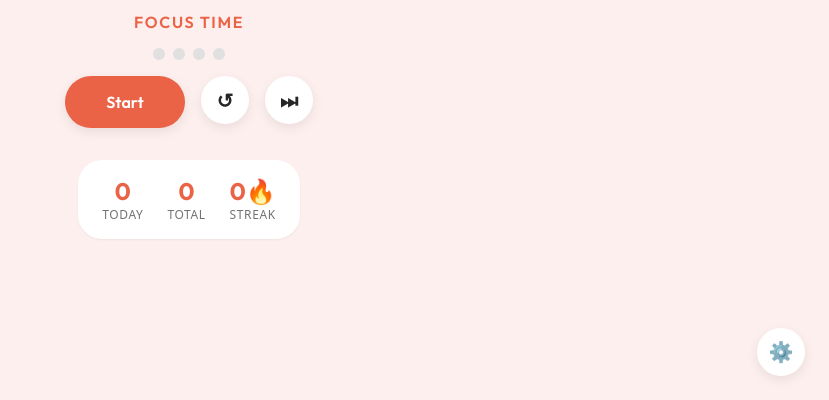
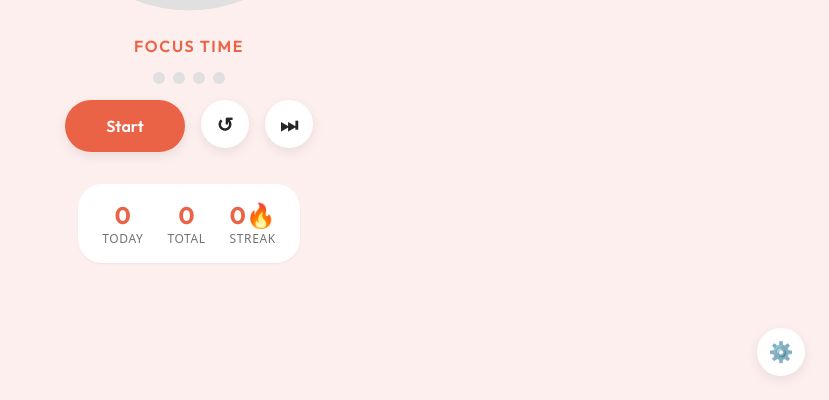
Before and after one commit to fractionasian/egg-and-tomato, a website built with Vite: page index.html in a window 1280 px wide. Shown: the part 400-800 px from the top of the page, without its empty margins (451-1280 px from the left). Built offline with nearby package versions, Linux system fonts and the light colour scheme.

Commit message:
fix(css): ensure top padding works on desktop and adds to safe area

```diff
--- a/src/style.css
+++ b/src/style.css
@@ -142,8 +142,8 @@ body {
   flex-direction: column;
   align-items: center;
   padding: var(--space-lg);
-  padding-top: env(safe-area-inset-top, var(--space-lg));
-  padding-bottom: env(safe-area-inset-bottom, var(--space-lg));
+  padding-top: calc(var(--space-lg) + env(safe-area-inset-top));
+  padding-bottom: calc(var(--space-lg) + env(safe-area-inset-bottom));
 }
 
 /* ===========================
@@ -241,6 +241,7 @@ body {
 }
 
 @keyframes breathe {
+
   0%,
   100% {
     transform: scale(1);
```
